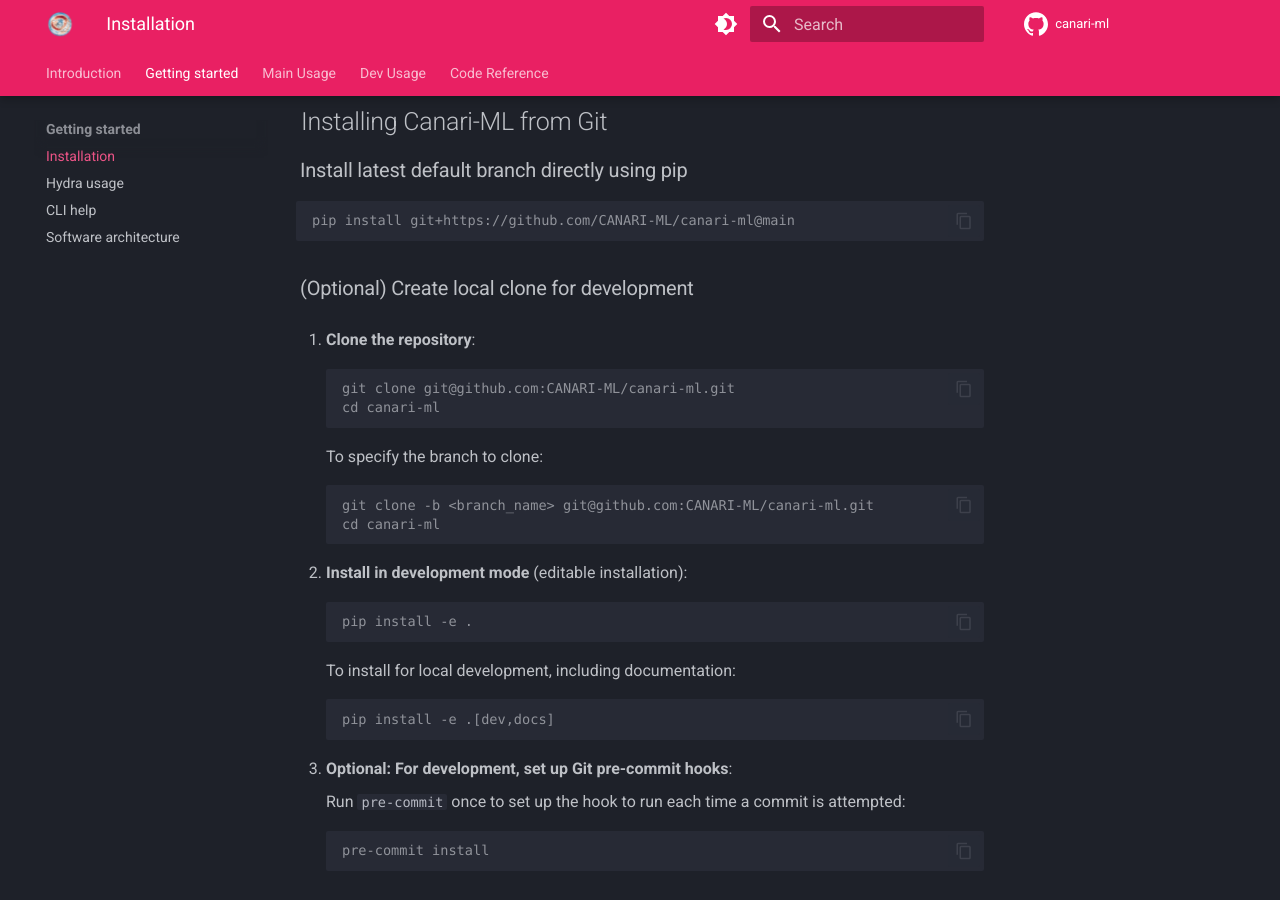
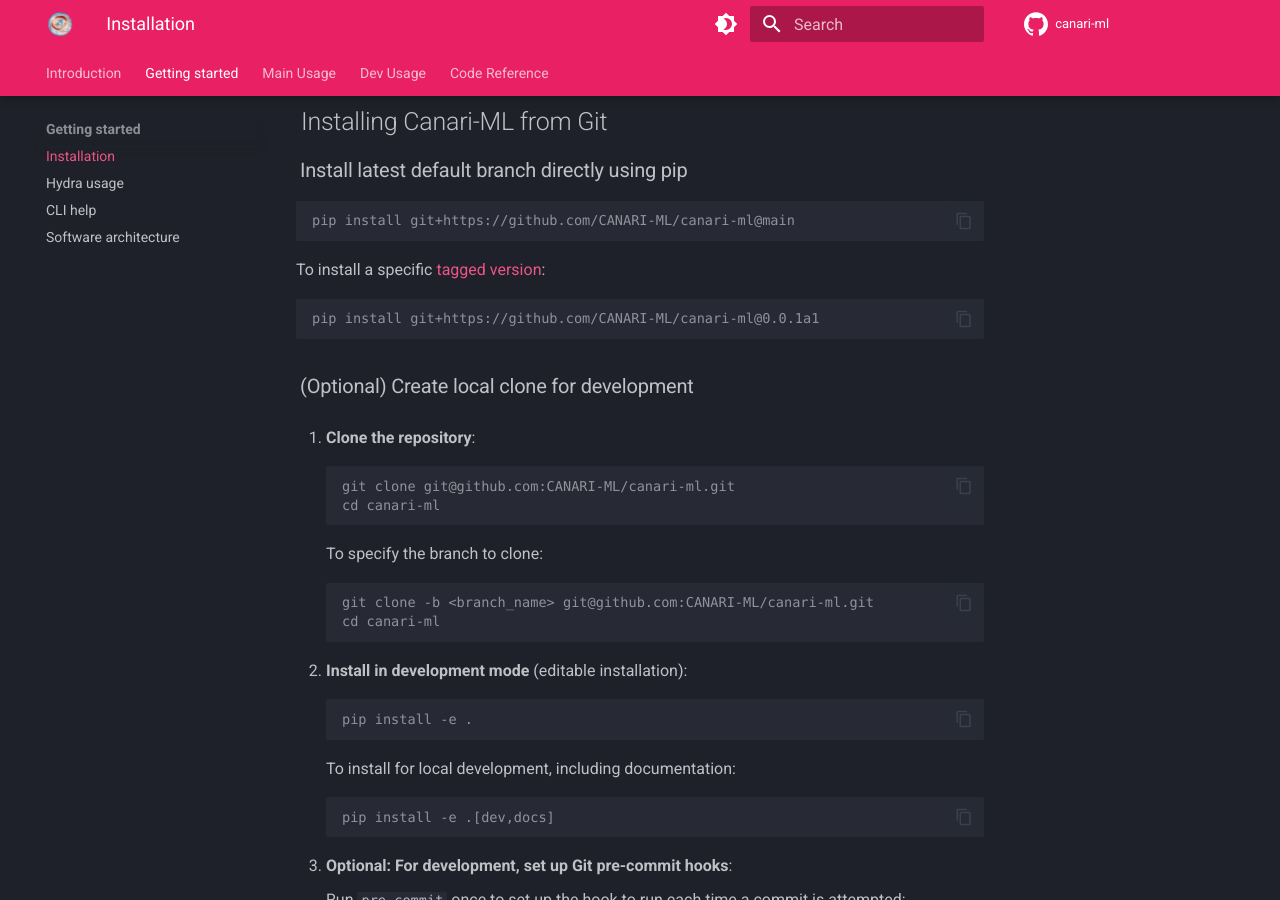
Before and after one commit to CANARI-ML/canari-ml, an MkDocs documentation site: the page built from docs/user-guide/getting-started/installation.md, in a window 1280 px wide and 900 px high, scrolled down 1091 px. Built offline with MkDocs 1.6.1 and Material for MkDocs 9.7.7, drawn with Linux system fonts in a browser that asks for light colours; some web fonts are replaced; plug-ins that fetch from the network failed and are left out; comment, search, counter and statistics services are not loaded.

Commit message:
docs: Add pip command to install tagged versions

````diff
--- a/docs/user-guide/getting-started/installation.md
+++ b/docs/user-guide/getting-started/installation.md
@@ -50,6 +50,12 @@
 pip install git+https://github.com/CANARI-ML/canari-ml@main
 ```
 
+To install a specific [tagged version](https://github.com/CANARI-ML/canari-ml/tags):
+
+``` console
+pip install git+https://github.com/CANARI-ML/canari-ml@0.0.1a1
+```
+
 ### (Optional) Create local clone for development
 
 1. **Clone the repository**:
````
